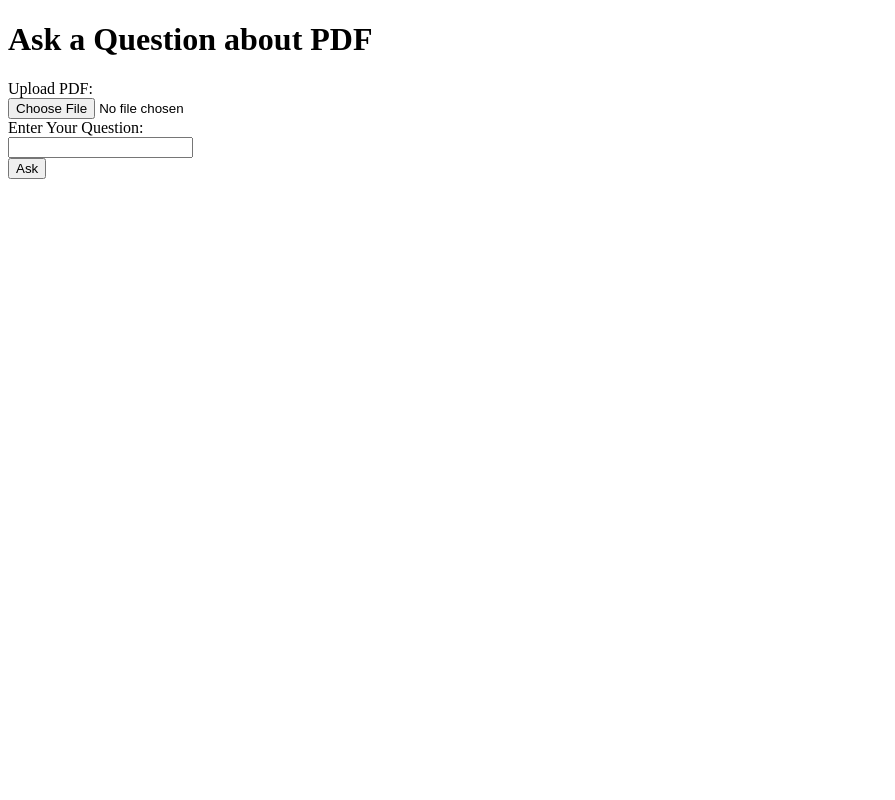
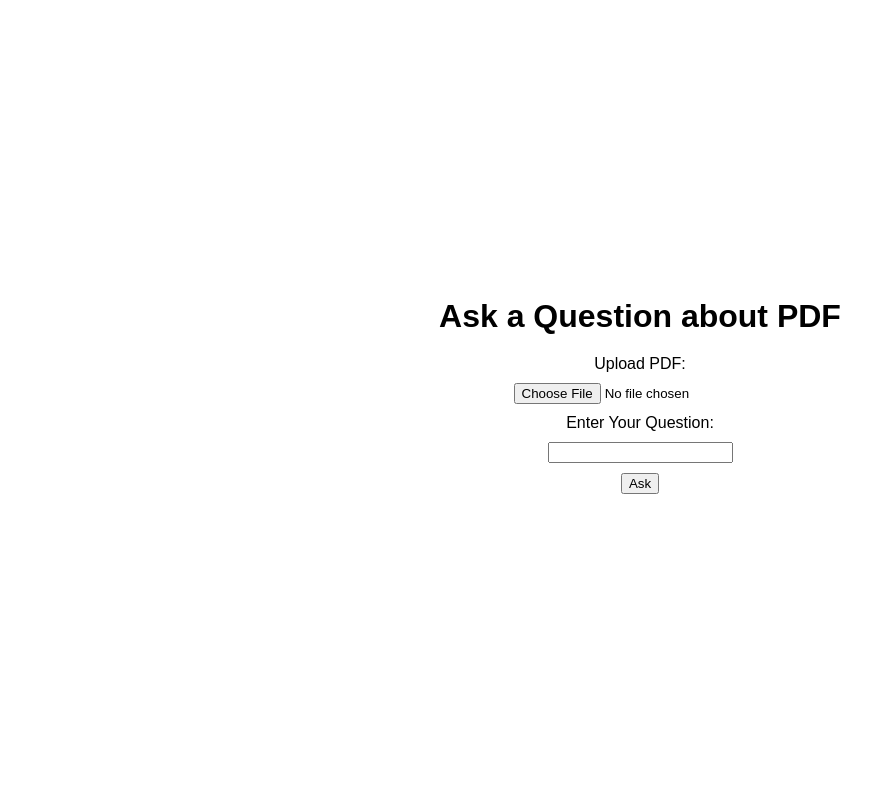
Before and after one commit to SuchanaNag002/Eduapp_Backend, a Django app: page /ask_question/ in a window 1280 px wide. Shown: the whole page, without its empty margins (0-895 px from the left). Run offline with Django 5.2, Linux system fonts and the light colour scheme; some libraries are stand-ins or nearby versions.

Commit message:
Update ask_pdf.html

```diff
--- a/eduapp_backend/templates/eduapp_backend/ask_pdf.html
+++ b/eduapp_backend/templates/eduapp_backend/ask_pdf.html
@@ -4,6 +4,43 @@
     <meta charset="UTF-8" />
     <meta name="viewport" content="width=device-width, initial-scale=1.0" />
     <title>PDF Query</title>
+    <style>
+      body {
+        font-family: Arial, sans-serif;
+        display: flex;
+        flex-direction: column;
+        align-items: center;
+        justify-content: center;
+        height: 100vh;
+        margin: 0;
+      }
+      h1 {
+        text-align: center;
+        margin-bottom: 20px;
+      }
+      #query-form {
+        width: 50%;
+        margin: 0 auto;
+        display: flex;
+        flex-direction: column;
+        align-items: center;
+        justify-content: center;
+      }
+      #query-form label,
+      #query-form input,
+      #query-form button {
+        margin-bottom: 10px;
+      }
+      #response {
+        margin-top: 20px;
+        text-align: center;
+      }
+      .loading-message {
+        text-align: center;
+        color: #888;
+        margin-top: 20px;
+      }
+    </style>
   </head>
   <body>
     <h1>Ask a Question about PDF</h1>
@@ -15,14 +52,18 @@
         name="csrfmiddlewaretoken"
         value="{{ csrf_token }}"
       />
-      <label for="pdf_file">Upload PDF:</label><br />
-      <input type="file" id="pdf_file" name="pdf_file" /><br />
-      <label for="question">Enter Your Question:</label><br />
-      <input type="text" id="question" name="question" /><br />
+      <label for="pdf_file">Upload PDF:</label>
+      <input type="file" id="pdf_file" name="pdf_file" />
+      <label for="question">Enter Your Question:</label>
+      <input type="text" id="question" name="question" />
       <button type="button" onclick="submitForm()">Ask</button>
     </form>
 
     <div id="response"></div>
+
+    <div id="loading" class="loading-message" style="display: none">
+      Please wait while answer loads...
+    </div>
 
     <script>
       function submitForm() {
@@ -40,23 +81,23 @@
         formData.append("pdf_file", pdfFile);
         formData.append("question", question);
 
-        console.log("formData file: ", formData.get("pdf_file"));
-        console.log("formData question: ", formData.get("question"));
+        document.getElementById("loading").style.display = "block";
 
         fetch("/ask_question/", {
           method: "POST",
           body: formData,
-          // Do not set Content-Type header when sending FormData
           headers: {
             "X-CSRFToken": formData.get("csrfmiddlewaretoken"),
           },
         })
           .then((response) => response.json())
           .then((data) => {
+            document.getElementById("loading").style.display = "none";
             document.getElementById("response").innerText = data.response;
           })
           .catch((error) => {
             console.error("Error:", error);
+            document.getElementById("loading").style.display = "none";
           });
       }
     </script>
```
